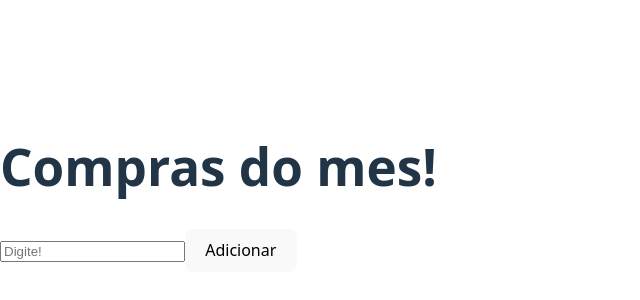
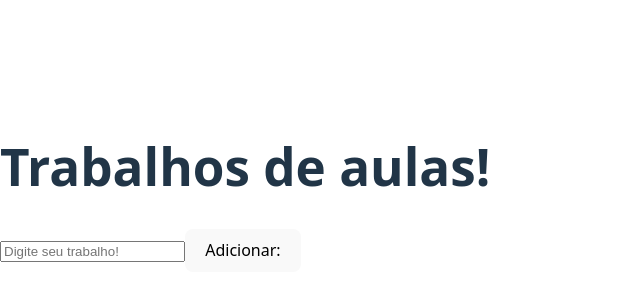
Before and after one commit to lucasriandev/Projects-React, a React (Vite) app in the folder meu-primeiro-projeto-react/: page / in a window 1280 px wide. Shown: the part 204-504 px from the top of the page, without its empty margins (0-640 px from the left). Built offline with nearby package versions, Linux system fonts and the light colour scheme.

Commit message:
finalizado

```diff
--- a/meu-primeiro-projeto-react/src/teste.jsx
+++ b/meu-primeiro-projeto-react/src/teste.jsx
@@ -1,60 +1,66 @@
 import { useState, useEffect } from "react";
 
-function Compras() {
-  const [compras, setCompras] = useState(() => {
-    return JSON.parse(localStorage.getItem("Compras")) || [];
+function Trabalhos() {
+  const [trabalhos, setTrabalhos] = useState(() => {
+    return JSON.parse(localStorage.getItem("Trabalhos")) || [];
   });
 
-  const [comprados, setComprados] = useState(false);
-
-  const [novaCompra, setNovaCompra] = useState("");
+  const [trabalhosNovos, setTrabalhosNovos] = useState("");
 
   useEffect(() => {
-    localStorage.setItem("Compras", JSON.stringify(compras));
-  }, [compras]);
+    localStorage.setItem("Trabalhos", JSON.stringify(trabalhos));
+  }, [trabalhos]);
 
   function input(event) {
-    setNovaCompra(event.target.value);
+    setTrabalhosNovos(event.target.value);
   }
 
   function add() {
-    if (novaCompra !== "") {
-      setCompras([...compras, novaCompra]);
-      setNovaCompra("");
+    if (trabalhosNovos !== "") {
+      setTrabalhos([...trabalhos, { nome: trabalhosNovos, feito: false }]);
+      setTrabalhosNovos("");
     }
   }
 
-  function alternarComprados() {
-    setComprados(!comprados);
+  function alternarFeitos(indexClicado) {
+    const novaLista = trabalhos.map((item, index) => {
+      if (index === indexClicado) {
+        return {
+          ...item,
+          feito: !item.feito,
+        };
+      }
+      return item;
+    });
+    setTrabalhos(novaLista);
   }
 
   function remover(indexRemove) {
-    const novaLista = compras.filter((item, index) => index !== indexRemove);
-    setCompras(novaLista);
-
-    if (novaLista.length === 0) {
-      localStorage.removeItem("Compras");
+    const listaNova = trabalhos.filter((item, index) => index !== indexRemove);
+    setTrabalhos(listaNova);
+    if (listaNova.length === 0) {
+      localStorage.removeItem("Trabalhos");
     }
   }
 
   return (
     <div>
-      <h1>Compras do mes!</h1>
+      <h1>Trabalhos de aulas!</h1>
       <input
         type="text"
-        value={novaCompra}
+        value={trabalhosNovos}
         onChange={input}
-        placeholder="Digite!"
+        placeholder="Digite seu trabalho!"
       />
-      <button onClick={add}>Adicionar</button>
+      <button onClick={add}>Adicionar: </button>
+
       <ul>
-        {compras.map((compras, index) => (
+        {trabalhos.map((trabalhos, index) => (
           <li key={index}>
-            {compras}
-            <button onClick={() => remover(index)}>Remover</button>
-            <br></br>
-            <button onClick={alternarComprados}>
-              {comprados ? "COMPRA FEITA" : "Colocar nos comprados!"}
+            {trabalhos.nome}
+            <button onClick={() => remover(index)}>Apagar</button>
+            <button onClick={() => alternarFeitos(index)}>
+              {trabalhos.feito ? "TRABALHO FEITO" : "PENDENTE"}
             </button>
           </li>
         ))}
@@ -63,4 +69,4 @@ function Compras() {
   );
 }
 
-export default Compras;
+export default Trabalhos;
```
